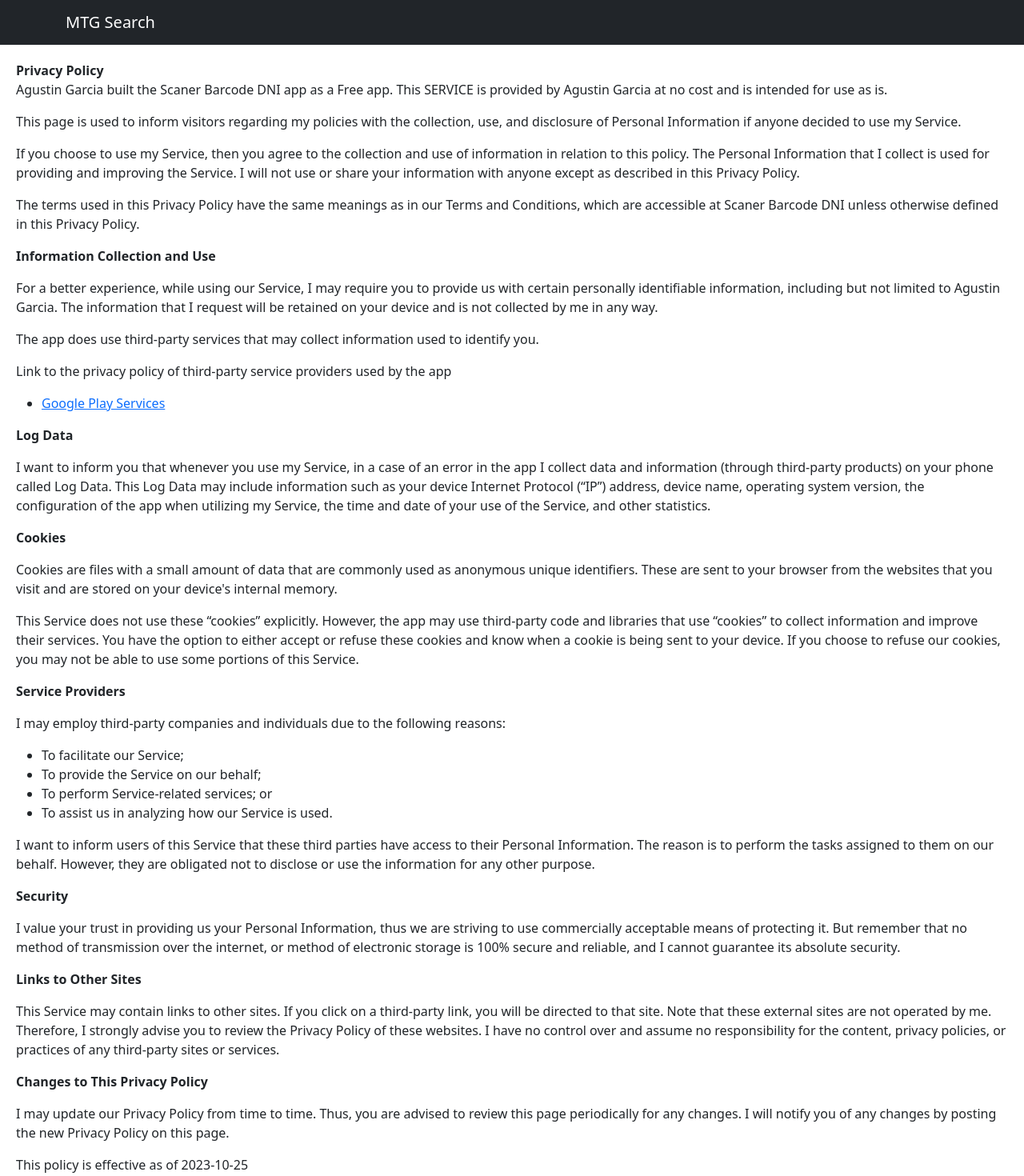
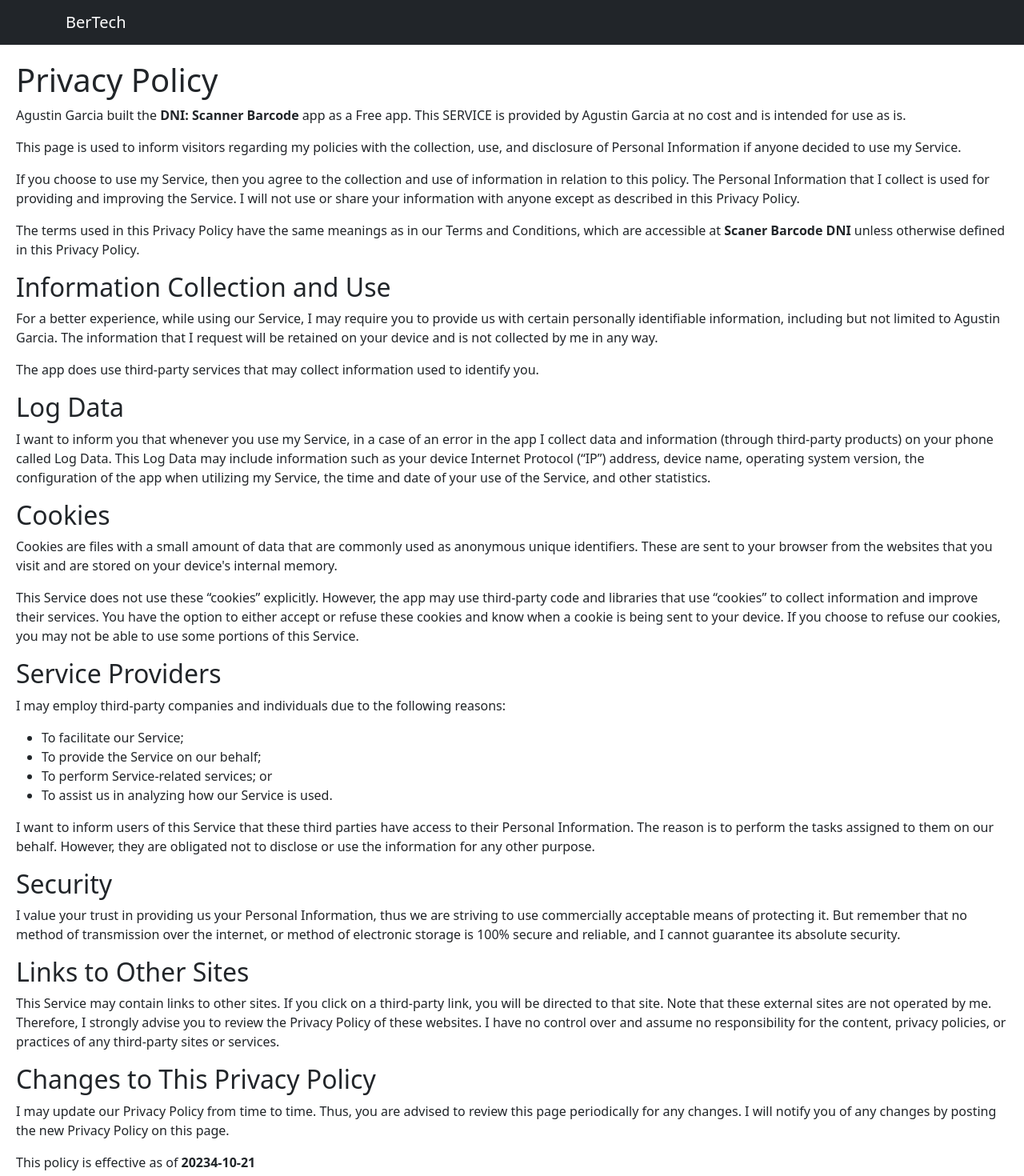
Before and after one commit to AgustinGarciaDev/MGT-React, a React (Vite) app: page / in a window 1280 px wide. Shown: the top 1470 px of the page at 80% size. Built offline with nearby package versions, Linux system fonts and the light colour scheme.

Commit message:
Add new privacity

```diff
--- a/src/App.jsx
+++ b/src/App.jsx
@@ -1,7 +1,6 @@
 import 'bootstrap/dist/css/bootstrap.min.css';
 import Header from './Component/Header';
 import Home from './Component/Home';
-import Contact from './Component/Contact'
 import './App.css'
 import { BrowserRouter, Routes, Route } from 'react-router-dom';
 
@@ -14,7 +13,6 @@
         <div className="App">
         <Routes>
           <Route  path="/" element = {<Home/>} />
-          <Route  path="support" element = {<Contact/>} />
         </Routes>
         </div>
        </BrowserRouter>
--- a/src/Component/Contact.jsx
+++ /dev/null
@@ -1,12 +0,0 @@
-const Contact = () => {
-    return (
-        <div className="containerPrivacity">
-           <h1> Support </h1>
-           <p>
-           Hello, if you are having problems with our application. Write to this email
-           infostudioapp@gmail.com
-           </p>
-        </div>
-    )
-}
-export default Contact
--- a/src/Component/Header.jsx
+++ b/src/Component/Header.jsx
@@ -5,7 +5,7 @@
   return (
     <Navbar collapseOnSelect expand="lg" bg="dark" variant="dark">
       <Container>
-        <Navbar.Brand >MTG Search</Navbar.Brand>
+        <Navbar.Brand >BerTech</Navbar.Brand>
         <Navbar.Toggle aria-controls="responsive-navbar-nav" />
         <Navbar.Collapse id="responsive-navbar-nav">
         </Navbar.Collapse>
--- a/src/Component/Home.jsx
+++ b/src/Component/Home.jsx
@@ -2,95 +2,62 @@
 const Home = () => {
    return(
     <div className="containerPrivacity">
-    <strong>Privacy Policy</strong> <p>
-Agustin Garcia built the Scaner Barcode DNI app as
-a Free app. This SERVICE is provided by
-Agustin Garcia at no cost and is intended for use as
-is.
-</p> <p>
-This page is used to inform visitors regarding my
-policies with the collection, use, and disclosure of Personal
-Information if anyone decided to use my Service.
-</p> <p>
-If you choose to use my Service, then you agree to
-the collection and use of information in relation to this
-policy. The Personal Information that I collect is
-used for providing and improving the Service. I will not use or share your information with
-anyone except as described in this Privacy Policy.
-</p> <p>
-The terms used in this Privacy Policy have the same meanings
-as in our Terms and Conditions, which are accessible at
-Scaner Barcode DNI unless otherwise defined in this Privacy Policy.
-</p> <p><strong>Information Collection and Use</strong></p> <p>
-For a better experience, while using our Service, I
-may require you to provide us with certain personally
-identifiable information, including but not limited to Agustin Garcia. The information that
-I request will be retained on your device and is not collected by me in any way.
-</p> <div><p>
-The app does use third-party services that may collect
-information used to identify you.
-</p> <p>
-Link to the privacy policy of third-party service providers used
-by the app
-</p> <ul><li><a href="https://www.google.com/policies/privacy/" target="_blank" rel="noopener noreferrer">Google Play Services</a></li></ul></div> <p><strong>Log Data</strong></p> <p>
-I want to inform you that whenever you
-use my Service, in a case of an error in the app
-I collect data and information (through third-party
-products) on your phone called Log Data. This Log Data may
-include information such as your device Internet Protocol
-(“IP”) address, device name, operating system version, the
-configuration of the app when utilizing my Service,
-the time and date of your use of the Service, and other
-statistics.
-</p> <p><strong>Cookies</strong></p> <p>
-Cookies are files with a small amount of data that are
-commonly used as anonymous unique identifiers. These are sent
-to your browser from the websites that you visit and are
-stored on your device's internal memory.
-</p> <p>
-This Service does not use these “cookies” explicitly. However,
-the app may use third-party code and libraries that use
-“cookies” to collect information and improve their services.
-You have the option to either accept or refuse these cookies
-and know when a cookie is being sent to your device. If you
-choose to refuse our cookies, you may not be able to use some
-portions of this Service.
-</p> <p><strong>Service Providers</strong></p> <p>
-I may employ third-party companies and
-individuals due to the following reasons:
-</p> <ul><li>To facilitate our Service;</li> <li>To provide the Service on our behalf;</li> <li>To perform Service-related services; or</li> <li>To assist us in analyzing how our Service is used.</li></ul> <p>
-I want to inform users of this Service
-that these third parties have access to their Personal
-Information. The reason is to perform the tasks assigned to
-them on our behalf. However, they are obligated not to
-disclose or use the information for any other purpose.
-</p> <p><strong>Security</strong></p> <p>
-I value your trust in providing us your
-Personal Information, thus we are striving to use commercially
-acceptable means of protecting it. But remember that no method
-of transmission over the internet, or method of electronic
-storage is 100% secure and reliable, and I cannot
-guarantee its absolute security.
-</p> <p><strong>Links to Other Sites</strong></p> <p>
-This Service may contain links to other sites. If you click on
-a third-party link, you will be directed to that site. Note
-that these external sites are not operated by me.
-Therefore, I strongly advise you to review the
-Privacy Policy of these websites. I have
-no control over and assume no responsibility for the content,
-privacy policies, or practices of any third-party sites or
-services.
-</p> <p></p> <div><p>
-</p></div> <p><strong>Changes to This Privacy Policy</strong></p> <p>
-I may update our Privacy Policy from
-time to time. Thus, you are advised to review this page
-periodically for any changes. I will
-notify you of any changes by posting the new Privacy Policy on
-this page.
-</p> <p>This policy is effective as of 2023-10-25</p> <p><strong>Contact Us</strong></p> <p>
-If you have any questions or suggestions about my
-Privacy Policy, do not hesitate to contact me at infostudioapp@gmail.com.
-</p> <p>This privacy policy page was created at <a href="https://privacypolicytemplate.net" target="_blank" rel="noopener noreferrer">privacypolicytemplate.net </a>and modified/generated by <a href="https://app-privacy-policy-generator.nisrulz.com/" target="_blank" rel="noopener noreferrer">App Privacy Policy Generator</a></p>
+           <h1>Privacy Policy</h1>
+
+<p>Agustin Garcia built the <strong>DNI: Scanner Barcode</strong> app as a Free app. This SERVICE is provided by Agustin Garcia at no cost and is intended for use as is.</p>
+
+<p>This page is used to inform visitors regarding my policies with the collection, use, and disclosure of Personal Information if anyone decided to use my Service.</p>
+
+<p>If you choose to use my Service, then you agree to the collection and use of information in relation to this policy. The Personal Information that I collect is used for providing and improving the Service. I will not use or share your information with anyone except as described in this Privacy Policy.</p>
+
+<p>The terms used in this Privacy Policy have the same meanings as in our Terms and Conditions, which are accessible at <strong>Scaner Barcode DNI</strong> unless otherwise defined in this Privacy Policy.</p>
+
+<h2>Information Collection and Use</h2>
+
+<p>For a better experience, while using our Service, I may require you to provide us with certain personally identifiable information, including but not limited to Agustin Garcia. The information that I request will be retained on your device and is not collected by me in any way.</p>
+
+<p>The app does use third-party services that may collect information used to identify you.</p>
+
+<h2>Log Data</h2>
+
+<p>I want to inform you that whenever you use my Service, in a case of an error in the app I collect data and information (through third-party products) on your phone called Log Data. This Log Data may include information such as your device Internet Protocol (“IP”) address, device name, operating system version, the configuration of the app when utilizing my Service, the time and date of your use of the Service, and other statistics.</p>
+
+<h2>Cookies</h2>
+
+<p>Cookies are files with a small amount of data that are commonly used as anonymous unique identifiers. These are sent to your browser from the websites that you visit and are stored on your device's internal memory.</p>
+
+<p>This Service does not use these “cookies” explicitly. However, the app may use third-party code and libraries that use “cookies” to collect information and improve their services. You have the option to either accept or refuse these cookies and know when a cookie is being sent to your device. If you choose to refuse our cookies, you may not be able to use some portions of this Service.</p>
+
+<h2>Service Providers</h2>
+
+<p>I may employ third-party companies and individuals due to the following reasons:</p>
+
+<ul>
+    <li>To facilitate our Service;</li>
+    <li>To provide the Service on our behalf;</li>
+    <li>To perform Service-related services; or</li>
+    <li>To assist us in analyzing how our Service is used.</li>
+</ul>
+
+<p>I want to inform users of this Service that these third parties have access to their Personal Information. The reason is to perform the tasks assigned to them on our behalf. However, they are obligated not to disclose or use the information for any other purpose.</p>
+
+<h2>Security</h2>
+
+<p>I value your trust in providing us your Personal Information, thus we are striving to use commercially acceptable means of protecting it. But remember that no method of transmission over the internet, or method of electronic storage is 100% secure and reliable, and I cannot guarantee its absolute security.</p>
+
+<h2>Links to Other Sites</h2>
+
+<p>This Service may contain links to other sites. If you click on a third-party link, you will be directed to that site. Note that these external sites are not operated by me. Therefore, I strongly advise you to review the Privacy Policy of these websites. I have no control over and assume no responsibility for the content, privacy policies, or practices of any third-party sites or services.</p>
+
+<h2>Changes to This Privacy Policy</h2>
+
+<p>I may update our Privacy Policy from time to time. Thus, you are advised to review this page periodically for any changes. I will notify you of any changes by posting the new Privacy Policy on this page.</p>
+
+<p>This policy is effective as of <strong>20234-10-21</strong></p>
+
+<h2>Contact Us</h2>
+
+<p>If you have any questions or suggestions about my Privacy Policy, do not hesitate to contact me at <a href="mailto:infostudioapp@gmail.com">infostudioapp@gmail.com</a>.</p>
     </div>
    )
 }
```
Also changed, not shown: public/app-ads.txt (added), 1 other file (tests, documents, lock files or other folders).
